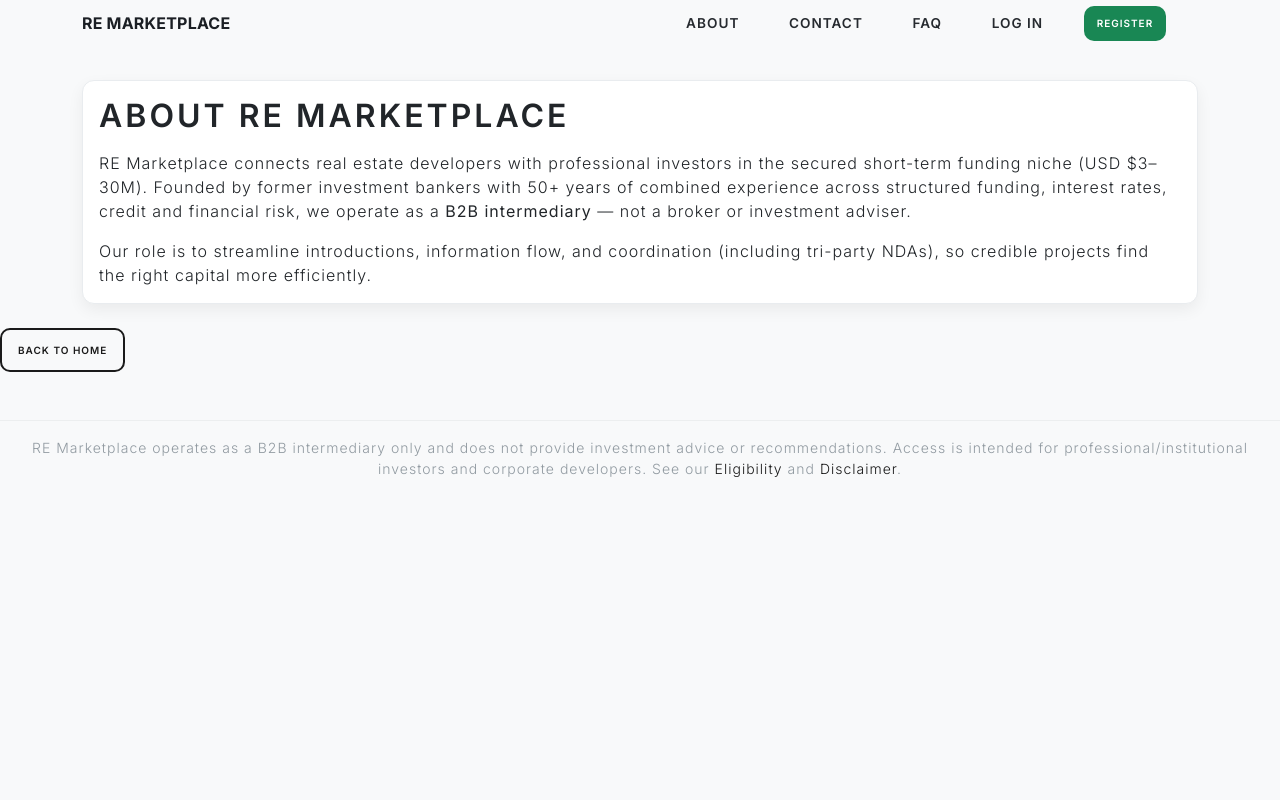
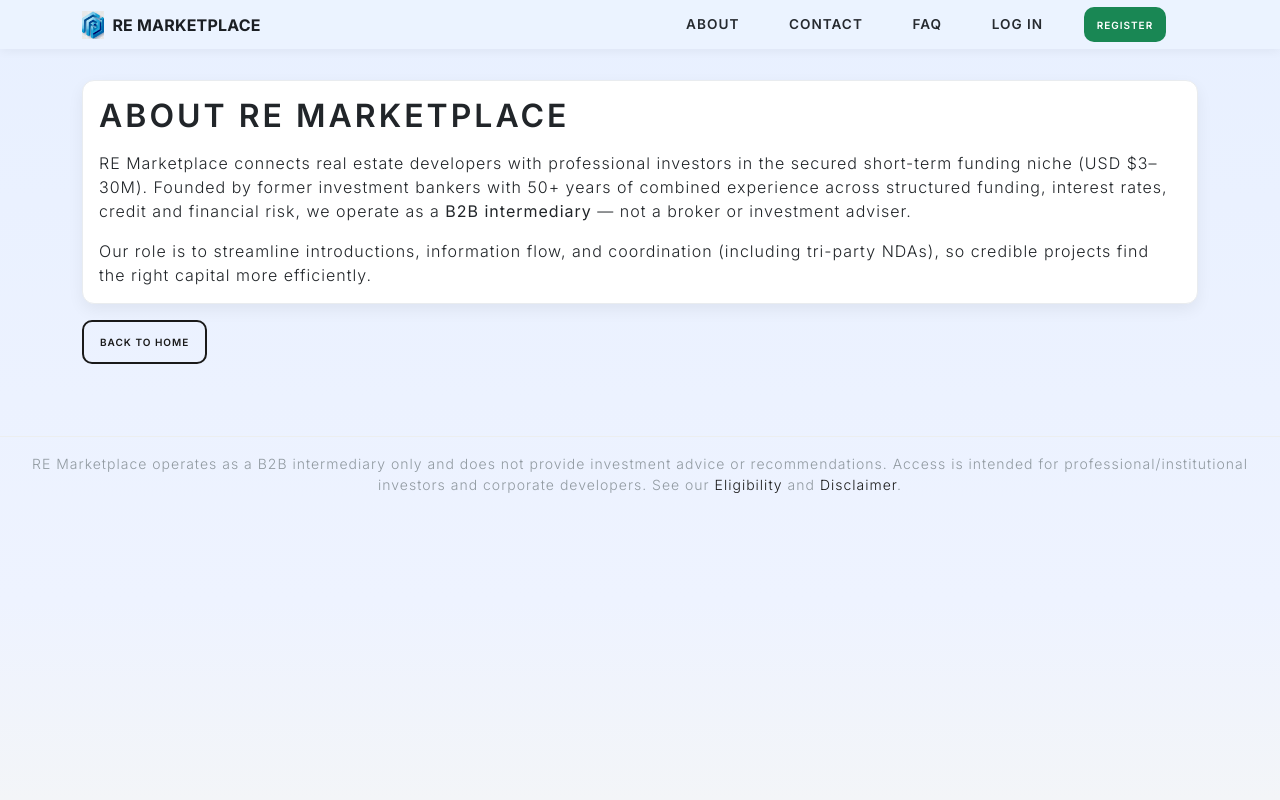
Before and after one commit to posylkm/myapp, a Flask app: page /about in a window 1280 px wide. Run offline with Flask 3, Linux system fonts and the light colour scheme; some libraries are stand-ins or nearby versions.

Commit message:
minor feel and look and cleanups

```diff
--- a/app.py
+++ b/app.py
@@ -95,7 +95,8 @@ class SearchForm(FlaskForm):
 
 @login_manager.user_loader
 def load_user(user_id):
-    return User.query.get(int(user_id))
+    return db.session.get(User, int(user_id))
+
 
 # Forms
 class RegistrationForm(FlaskForm):
@@ -487,8 +488,8 @@ def search():
 
     # ---- 2) Build choices from the same base_query -------------------------
     rows = (
-        db.session.query(Project.location)
-        .select_from(base_query.subquery())   # ensure we use the role-filtered set
+        base_query
+        .with_entities(Project.location)
         .filter(Project.location.isnot(None))
         .distinct()
         .order_by(Project.location)
--- a/static/style.css
+++ b/static/style.css
@@ -33,6 +33,24 @@ body {
   -moz-osx-font-smoothing: grayscale;
 }
 
+/* Global soft light-blue background */
+/*
+body {
+  background: #eaf2ff !important;
+}
+*/
+
+/* Global subtle premium gradient background */
+body {
+  background: linear-gradient(
+      to bottom,
+      #e8f0ff 0%,
+      #eef3ff 75%,
+      #f3f5f8 100%
+  ) !important;
+}
+
+
 /* Links */
 a { text-decoration: none; }
 a:hover { text-decoration: underline; }
@@ -42,18 +60,37 @@ a:hover { text-decoration: underline; }
    <nav class="navbar navbar-expand-lg navbar-light fixed-top pg-navbar"> ... </nav>
    <div class="pg-nav-spacer"></div>  (just under nav to offset fixed height)
 */
+/*
 .pg-navbar {
   background: transparent;
   transition: background-color .25s ease, box-shadow .25s ease, padding .25s ease;
   padding: .35rem 0;
   z-index: 1030;
 }
+*/
+
+.pg-navbar {
+  background: rgba(235, 243, 255, 0.90) !important;   /* harmonized with gradient top */
+  backdrop-filter: blur(6px);
+  transition: background-color .25s ease, box-shadow .25s ease, padding .25s ease;
+  padding: .35rem 0;
+  z-index: 1030;
+  box-shadow: 0 2px 10px rgba(0,0,0,0.05);
+}
 
 /* Solid + shadow after scroll */
+/*
 .pg-navbar.scrolled {
   background: rgba(255,255,255,.95);
   box-shadow: 0 6px 18px rgba(0,0,0,.06);
   backdrop-filter: blur(6px);
+}
+*/
+
+.pg-navbar.scrolled {
+  background: rgba(225, 235, 250, 0.95) !important;   /* slightly darker for scroll */
+  backdrop-filter: blur(8px);
+  box-shadow: 0 6px 18px rgba(0,0,0,.08);
 }
 
 /* Spacer so content isn't hidden under fixed nav */
--- a/templates/about.html
+++ b/templates/about.html
@@ -17,6 +17,7 @@
       </p>
     </div>
   </div>
+  <p></p>
+  <a href="{{ url_for('home') }}" class="btn btn-sm btn-outline-primary">Back to Home</a>
 </div>
-<a href="{{ url_for('home') }}" class="btn btn-sm btn-outline-primary">Back to Home</a>
 {% endblock %}
--- a/templates/base.html
+++ b/templates/base.html
@@ -45,7 +45,12 @@
   <nav class="navbar navbar-expand-lg navbar-light fixed-top pg-navbar">
     <div class="container">
       <!-- Brand -->
-      <a class="navbar-brand pg-brand" href="{{ url_for('home') }}">RE Marketplace</a>
+      <!-- <a class="navbar-brand pg-brand" href="{{ url_for('home') }}">RE Marketplace</a> -->
+
+        <a class="navbar-brand pg-brand d-flex align-items-center gap-2" href="{{ url_for('home') }}">
+          <img src="{{ url_for('static', filename='img/logo.jpg') }}" alt="RE Marketplace Logo" height="28">
+          <span>RE Marketplace</span>
+        </a>
 
       <!-- Toggler -->
       <button class="navbar-toggler" type="button" data-bs-toggle="collapse" data-bs-target="#pgNav"
--- a/templates/contact.html
+++ b/templates/contact.html
@@ -21,6 +21,7 @@
       </div>
     </div>
   </div>
+  <p></p>
+  <a href="{{ url_for('home') }}" class="btn btn-sm btn-outline-primary">Back to Home</a>
 </div>
-<a href="{{ url_for('home') }}" class="btn btn-sm btn-outline-primary">Back to Home</a>
 {% endblock %}
```
Also changed, not shown: static/img/logo.jpg (added), 3 other files.
